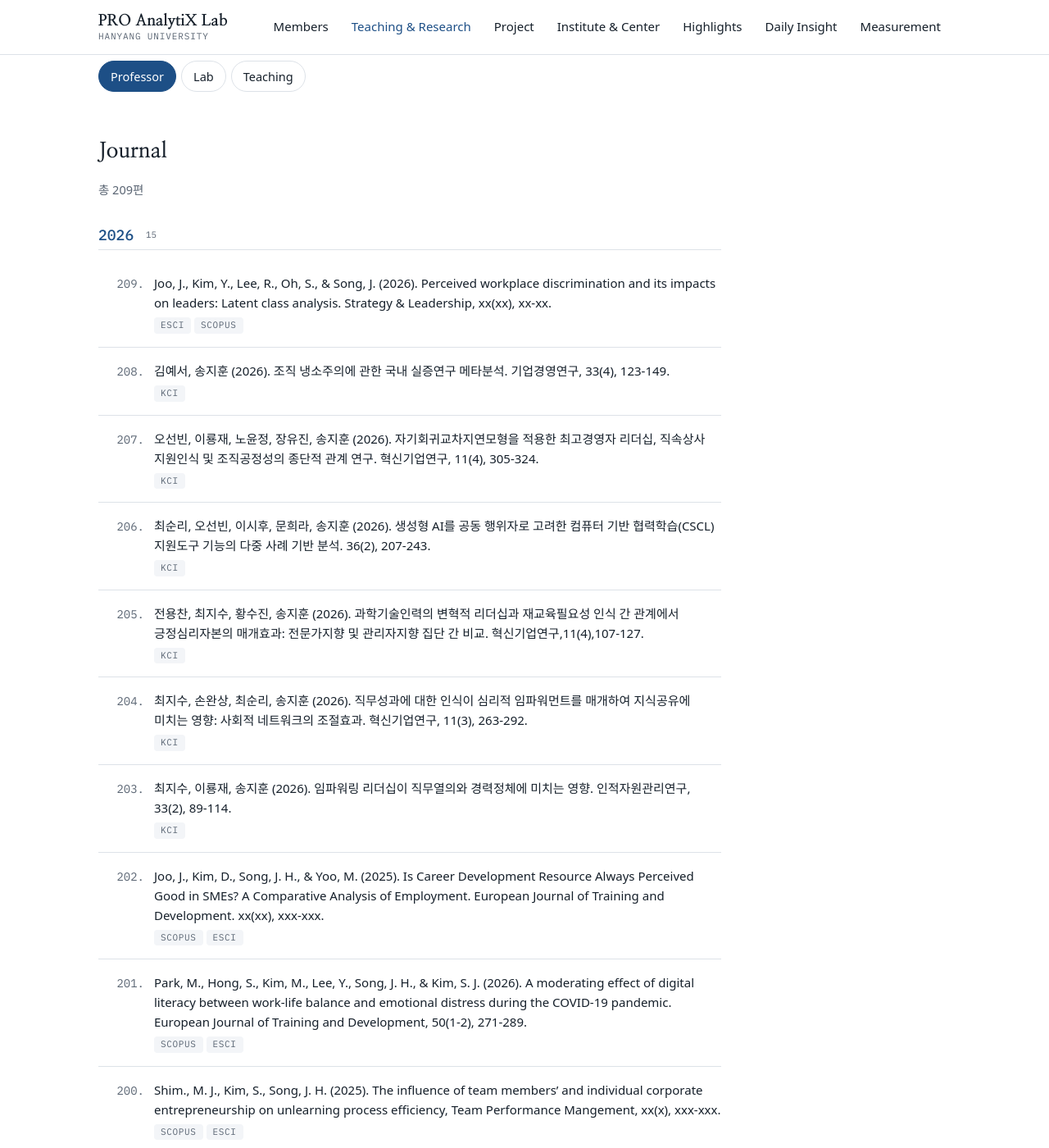
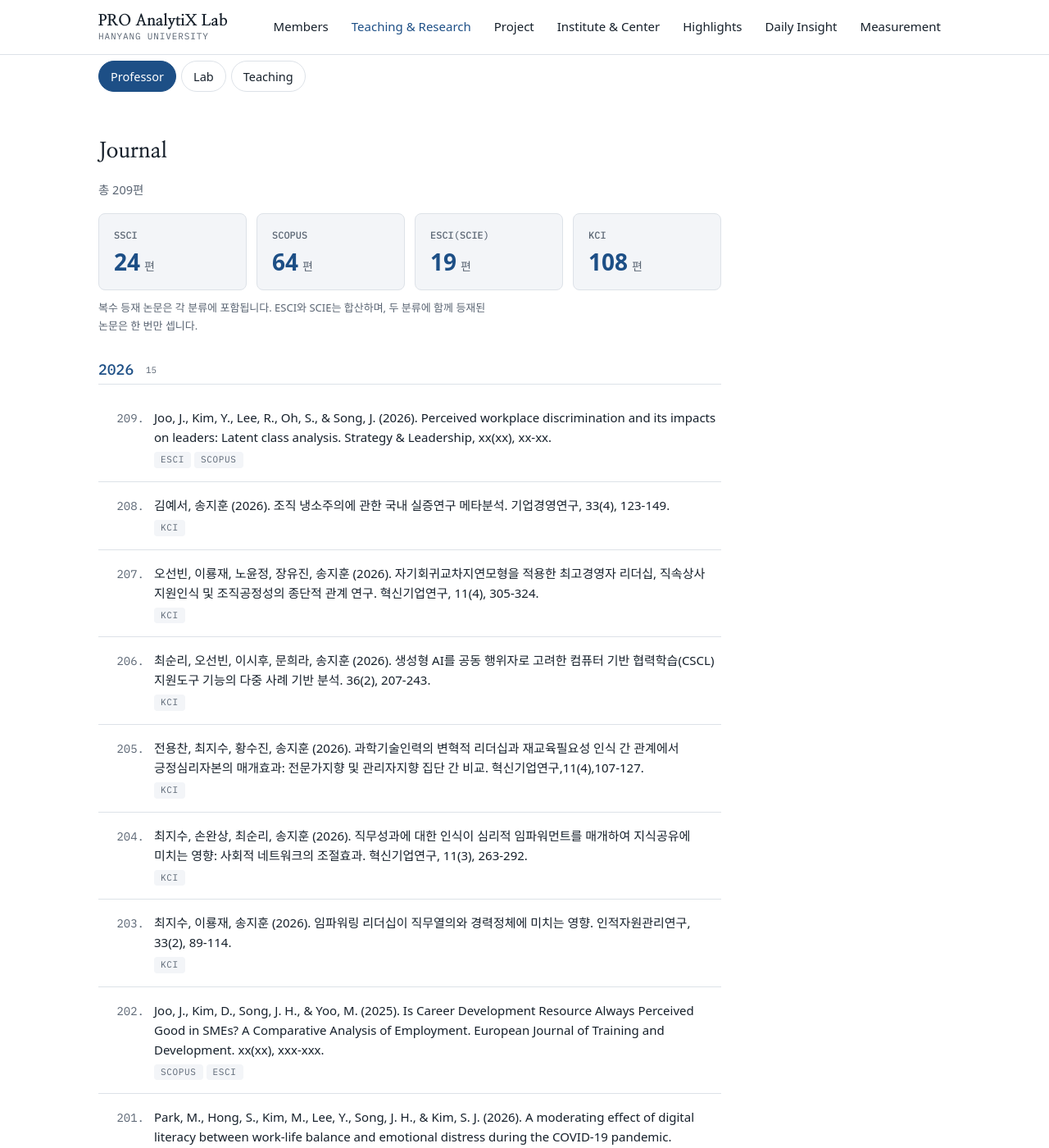
Before and after one commit to drsprolab/drsprolab.github.io, a Jekyll site: the page built from research.md, in a window 1280 px wide and 1400 px high, scrolled down 591 px. Shown: the whole window at 82% size. Built offline with Jekyll 4.4.1, drawn with Linux system fonts in a browser that asks for light colours; some web fonts are replaced.

Commit message:
Show automatic Journal index totals on Research pages

```diff
--- a/_includes/publications.html
+++ b/_includes/publications.html
@@ -1,7 +1,24 @@
 {%- assign list = site.data.publications | where: include.scope, true -%}
 {%- assign groups = list | group_by: "year" | sort: "name" | reverse -%}
 {%- assign publication_number = list.size -%}
+{%- assign ssci_count = 0 -%}
+{%- assign scopus_count = 0 -%}
+{%- assign esci_scie_count = 0 -%}
+{%- assign kci_count = 0 -%}
+{%- for publication in list -%}
+  {%- if publication.index contains 'SSCI' -%}{%- assign ssci_count = ssci_count | plus: 1 -%}{%- endif -%}
+  {%- if publication.index contains 'SCOPUS' -%}{%- assign scopus_count = scopus_count | plus: 1 -%}{%- endif -%}
+  {%- if publication.index contains 'ESCI' or publication.index contains 'SCIE' -%}{%- assign esci_scie_count = esci_scie_count | plus: 1 -%}{%- endif -%}
+  {%- if publication.index contains 'KCI' -%}{%- assign kci_count = kci_count | plus: 1 -%}{%- endif -%}
+{%- endfor -%}
 <p class="count">총 {{ list.size }}편</p>
+<dl class="journal-index-summary" aria-label="논문 등재 분류별 합계">
+  <div><dt>SSCI</dt><dd>{{ ssci_count }}<span>편</span></dd></div>
+  <div><dt>SCOPUS</dt><dd>{{ scopus_count }}<span>편</span></dd></div>
+  <div><dt>ESCI(SCIE)</dt><dd>{{ esci_scie_count }}<span>편</span></dd></div>
+  <div><dt>KCI</dt><dd>{{ kci_count }}<span>편</span></dd></div>
+</dl>
+<p class="journal-index-note">복수 등재 논문은 각 분류에 포함됩니다. ESCI와 SCIE는 합산하며, 두 분류에 함께 등재된 논문은 한 번만 셉니다.</p>
 {% for g in groups %}
 <section class="year-group">
   <h3 id="pub-{{ include.scope }}-{{ g.name }}">{{ g.name }} <span class="n">{{ g.items.size }}</span></h3>
--- a/assets/css/style.css
+++ b/assets/css/style.css
@@ -406,3 +406,36 @@ tfoot td { font-weight: 600; border-bottom: 0; }
 @media (max-width: 520px) {
   .journal-pubs li { grid-template-columns: 2.75rem minmax(0, 1fr); column-gap: 10px; }
 }
+
+/* Index totals for the current Journal list. */
+.journal-index-summary {
+  display: grid;
+  grid-template-columns: repeat(4, minmax(0, 1fr));
+  gap: 12px;
+  margin: 16px 0 10px;
+}
+.journal-index-summary > div {
+  padding: 16px 18px;
+  border: 1px solid var(--line);
+  border-radius: 8px;
+  background: var(--tint);
+}
+.journal-index-summary dt {
+  font-family: var(--f-mono);
+  font-size: 12px;
+  font-weight: 500;
+  color: var(--muted);
+}
+.journal-index-summary dd {
+  margin: 6px 0 0;
+  font-size: 28px;
+  font-weight: 600;
+  line-height: 1.2;
+  font-variant-numeric: tabular-nums;
+  color: var(--accent);
+}
+.journal-index-summary dd span { margin-left: 5px; font-size: 14px; font-weight: 400; color: var(--muted); }
+.journal-index-note { margin: 0 0 28px; font-size: 13px; color: var(--muted); }
+@media (max-width: 520px) {
+  .journal-index-summary { grid-template-columns: repeat(2, minmax(0, 1fr)); }
+}
```
